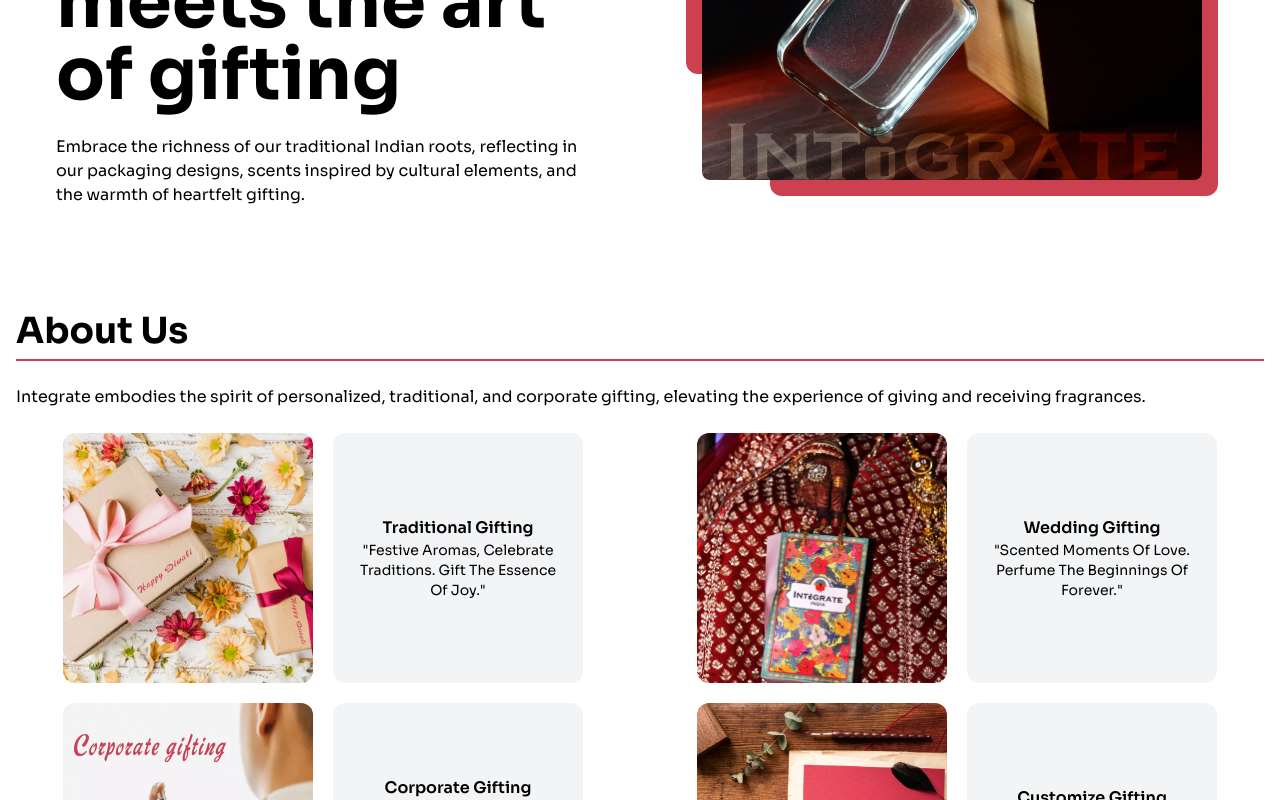
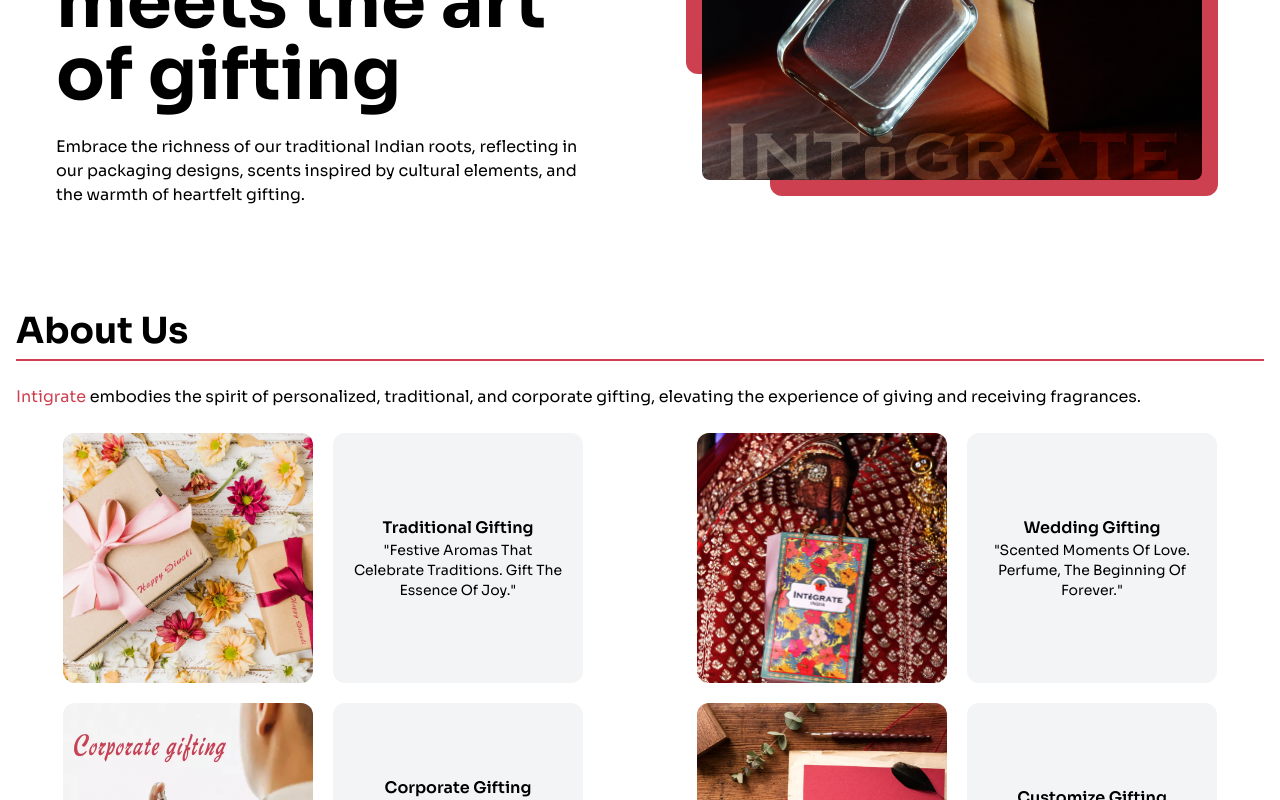
Before and after one commit to riyavishwakarma13/integrate-website, a Next.js app: page / in a window 1280 px wide. Shown: the part 360-1160 px from the top of the page. Built offline with nearby package versions, Linux system fonts and the light colour scheme.

Commit message:
additional => changes

```diff
--- a/src/components/About.tsx
+++ b/src/components/About.tsx
@@ -5,12 +5,13 @@
   {
     src: "/assets/about/festival.webp",
     title: "Traditional gifting",
-    content: "Festive Aromas, Celebrate Traditions. Gift the Essence of Joy.",
+    content:
+      "Festive Aromas that Celebrate Traditions. Gift the Essence of Joy.",
   },
   {
     src: "/assets/about/wedding.webp",
     title: "Wedding gifting",
-    content: "Scented Moments of Love. Perfume the Beginnings of Forever.",
+    content: "Scented Moments of Love. Perfume, the Beginning of Forever.",
   },
   {
     src: "/assets/about/corporate-gifting.webp",
@@ -33,9 +34,9 @@
         <h2 className="text-4xl font-bold">About Us</h2>
       </div>
       <p>
-        Integrate embodies the spirit of personalized, traditional, and
-        corporate gifting, elevating the experience of giving and receiving
-        fragrances.
+        <span className="text-primary">Intigrate</span> embodies the spirit of
+        personalized, traditional, and corporate gifting, elevating the
+        experience of giving and receiving fragrances.
       </p>
       <div className="grid lg:grid-cols-2 place-items-center gap-5">
         {content.map((item, i) => (
```
